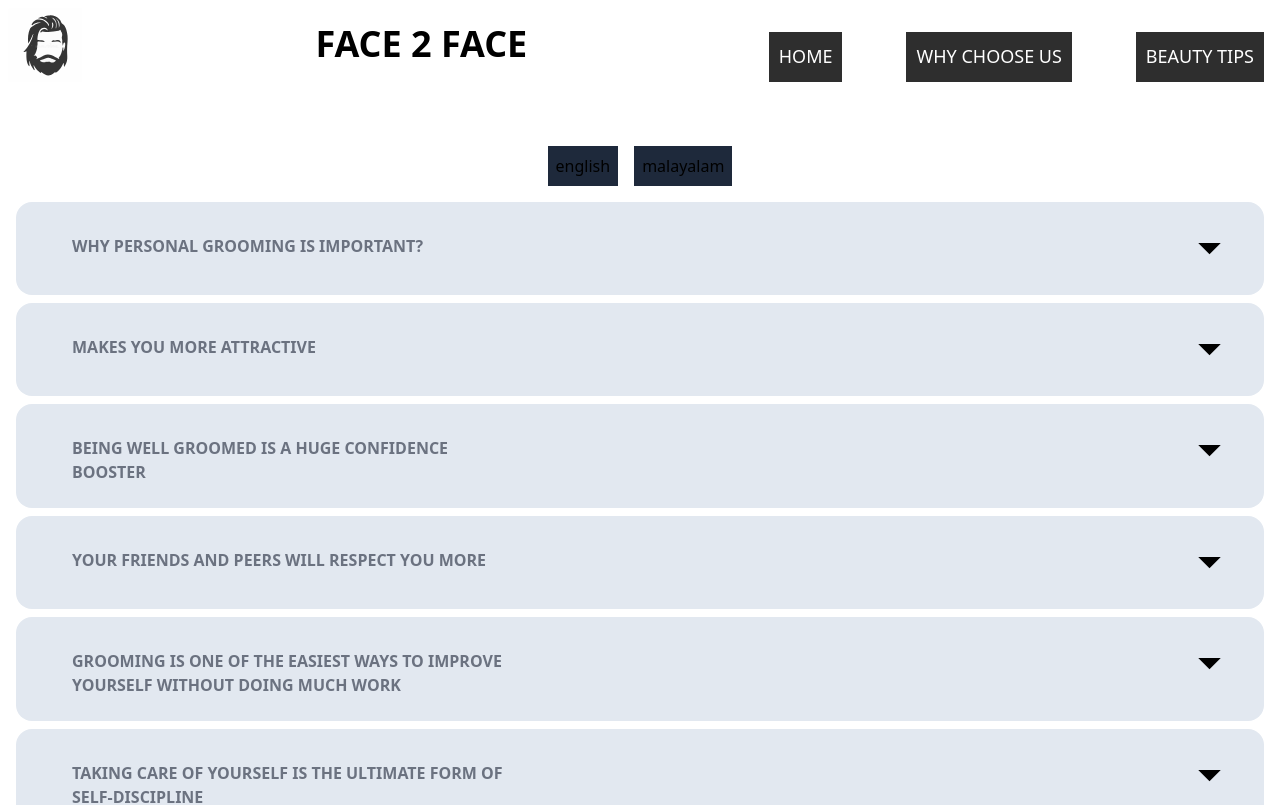
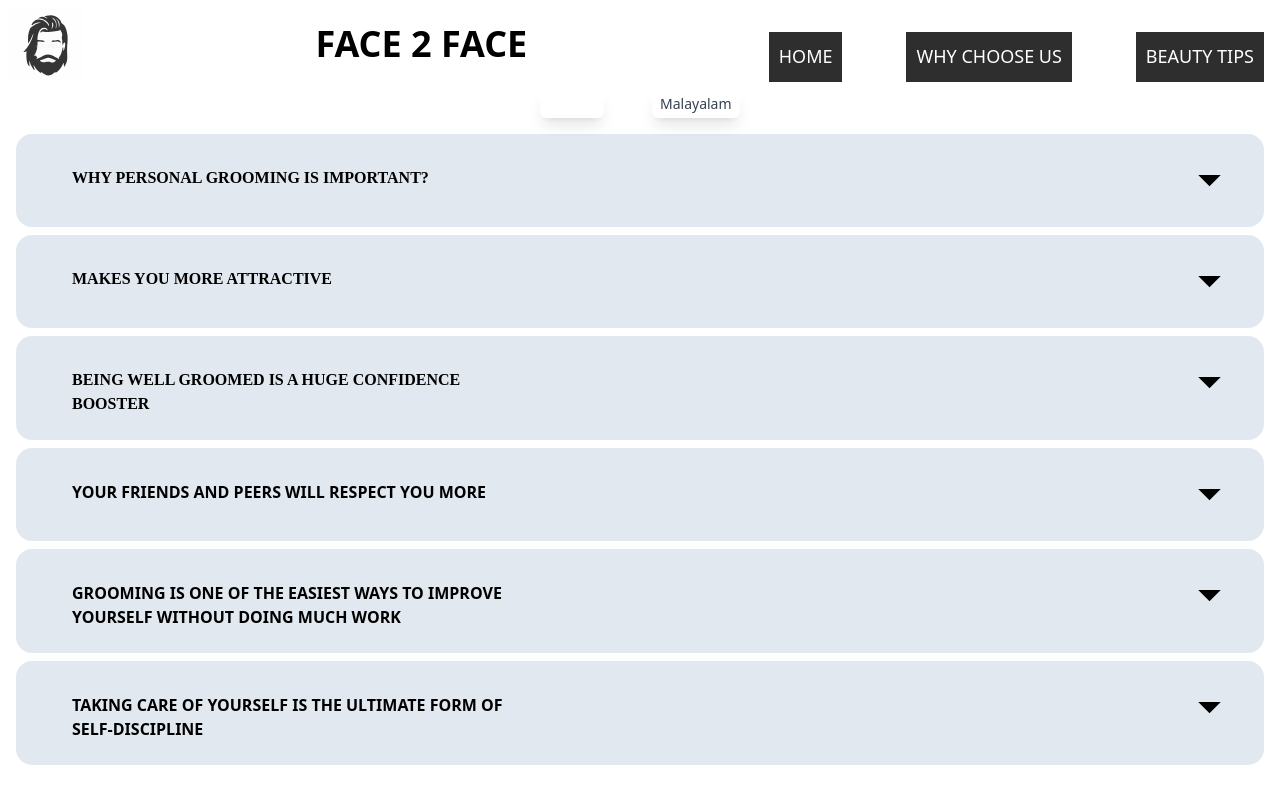
Before and after one commit to xmarzz/Face2Face, a Next.js app: page /beautytips in a window 1280 px wide. Shown: the top 805 px of the page. Built offline with nearby package versions, Linux system fonts and the light colour scheme.

Commit message:
finished

```diff
--- a/app/beautytips/page.tsx
+++ b/app/beautytips/page.tsx
@@ -2,7 +2,7 @@
 import React, { useState } from "react";
 import { IoMdArrowDropdown } from "react-icons/io";
 import LanguageSelector from "@/components/languageSelector";
-import '../../components/i18n'
+import "../../components/i18n";
 import { useTranslation } from "react-i18next";
 
 const Page = () => {
@@ -32,19 +32,19 @@
     setDrop5(!drop5);
   };
 
-  const {t, i18n } = useTranslation()
+  const { t, i18n } = useTranslation();
 
   return (
-    <div className="m-2 mt-12">
+    <div className="m-2 mt-0">
       <div className="">
-        <LanguageSelector/>
+        <LanguageSelector />
       </div>
       <div className="m-2 bg-slate-200 pt-6 pl-12 pr-8 pb-6 rounded-2xl">
         <div
           onClick={handleClick}
           className="cursor-pointer flex flex-row justify-between"
         >
-          <h2 className="font-brandon text-md mt-2 ml-2 max-w-md text-gray-500 font-semibold">
+          <h2 className="text-md mt-2 ml-2 max-w-md font-semibold font-caudex">
             {t("tipsHeader1")}
           </h2>
           <div className="min-w-max">
@@ -60,9 +60,9 @@
           </div>
         </div>
         <p
-          className={`mt-4 font-brandon text-sm text-center ${drop ? "" : "hidden "}`}
+          className={`mt-4 text-sm text-center ${drop ? "" : "hidden "}`}
         >
-         {t('tipsPara1')}
+          {t("tipsPara1")}
         </p>
       </div>
 
@@ -71,9 +71,8 @@
           onClick={handleClick1}
           className="cursor-pointer flex flex-row justify-between"
         >
-          <h2 className="font-brandon text-md mt-2 ml-2 max-w-md text-gray-500 font-semibold">
-
-          {t("tipsHeader2")}
+          <h2 className="text-md mt-2 ml-2 max-w-md font-semibold font-caudex">
+            {t("tipsHeader2")}
           </h2>
           <div className="min-w-max">
             {" "}
@@ -87,8 +86,8 @@
             />
           </div>
         </div>
-        <p className={`mt-4 text-center ${drop1 ? "" : "hidden"}`}>
-          {t('tipsPara2')}
+        <p className={` mt-4 text-center text-sm ${drop1 ? "" : "hidden"}`}>
+          {t("tipsPara2")}
         </p>
       </div>
 
@@ -97,8 +96,8 @@
           className="cursor-pointer flex flex-row justify-between"
           onClick={handleClick2}
         >
-          <h2 className="font-brandon text-md mt-2 ml-2 max-w-md text-gray-500 font-semibold">
-          {t("tipsHeader3")}
+          <h2 className="font-caudex text-md mt-2 ml-2 max-w-md font-semibold">
+            {t("tipsHeader3")}
           </h2>
           <div className="min-w-max">
             {" "}
@@ -112,7 +111,7 @@
             />
           </div>
         </div>
-        <p className={`mt-4 text-center ${drop2 ? "" : "hidden"}`}>
+        <p className={` mt-4 text-center text-sm ${drop2 ? "" : "hidden"}`}>
           {t("tipsPara3")}
         </p>
       </div>
@@ -122,9 +121,8 @@
           onClick={handleClick3}
           className="cursor-pointer flex flex-row justify-between"
         >
-          <h2 className="font-brandon text-md mt-2 ml-2 max-w-md text-gray-500 font-semibold">
-
-          <div>{t("tipsHeader4")}</div>
+          <h2 className="font-brandon text-md mt-2 ml-2 max-w-md font-semibold">
+            <div>{t("tipsHeader4")}</div>
           </h2>
           <div className="min-w-max">
             <IoMdArrowDropdown
@@ -137,7 +135,7 @@
             />
           </div>
         </div>
-        <p className={`mt-4 text-center ${drop3 ? "" : "hidden"}`}>
+        <p className={`mt-4 text-center text-sm ${drop3 ? "" : "hidden"}`}>
           {t("tipsPara4")}
         </p>
       </div>
@@ -147,9 +145,8 @@
           onClick={handleClick4}
           className="cursor-pointer flex flex-row justify-between"
         >
-          <h2 className="font-brandon text-md mt-2 ml-2 max-w-md text-gray-500 font-semibold">
-
-          <div>{t("tipsHeader5")}</div>
+          <h2 className="font-brandon text-md mt-2 ml-2 max-w-md font-semibold">
+            <div>{t("tipsHeader5")}</div>
           </h2>
           <div className="min-w-max">
             {" "}
@@ -163,7 +160,7 @@
             />
           </div>
         </div>
-        <p className={`mt-4 text-center ${drop4 ? "" : "hidden"}`}>
+        <p className={`mt-4 text-center text-sm ${drop4 ? "" : "hidden"}`}>
           {t("tipsPara5")}
         </p>
       </div>
@@ -173,9 +170,8 @@
           onClick={handleClick5}
           className="cursor-pointer flex flex-row justify-between"
         >
-          <h2 className="font-brandon text-md mt-2 ml-2 max-w-md text-gray-500 font-semibold">
-
-          {t("tipsHeader6")}
+          <h2 className="font-brandon text-md mt-2 ml-2 max-w-md font-semibold">
+            {t("tipsHeader6")}
           </h2>
           <div className="min-w-max">
             {" "}
@@ -189,7 +185,7 @@
             />
           </div>
         </div>
-        <p className={`mt-4 text-center ${drop5 ? "" : "hidden"}`}>
+        <p className={`mt-4 text-center text-sm ${drop5 ? "" : "hidden"}`}>
           {t("tipsPara6")}
         </p>
       </div>
--- a/app/globals.css
+++ b/app/globals.css
@@ -27,7 +27,6 @@
   margin-top: 16px;
   box-shadow: 0 2px 4px rgba(0, 0, 0, 0.1);
   z-index: 9999;
-
   animation: slideUp 1s forwards;
   opacity: 0;
 }
@@ -167,7 +166,6 @@
 
 .why-choose-us {
   font-family: var(--font-family);
-  padding: 22px;
   letter-spacing: 0.5px;
   font-size: 22px;
 }
--- a/app/page.tsx
+++ b/app/page.tsx
@@ -1,5 +1,6 @@
 import React from 'react'
 import Home from '@/components/Home'
+
 
 const page = () => {
   return (
--- a/app/whychooseus/page.tsx
+++ b/app/whychooseus/page.tsx
@@ -16,7 +16,7 @@
 
   return (
     <div className="why-choose-us">
-      <div className="">
+      <div className="font-playfair text-sm">
         <LanguageSelector/>
       </div>
       <div
--- a/components/languageSelector.js
+++ b/components/languageSelector.js
@@ -1,4 +1,4 @@
-import React, { useState } from "react";
+import React, { useEffect, useState } from "react";
 import { useTranslation } from "react-i18next";
 
 const LanguageSelector = () => {
@@ -8,33 +8,37 @@
 
   const changeToEnglish = () => {
     i18n.changeLanguage("en");
-
     setSelectedLanguage("english");
   };
 
   const changeToMalayalam = () => {
     i18n.changeLanguage("ml");
-
     setSelectedLanguage("malayalam");
   };
 
+  useEffect(() =>{
+    if(i18n.language === 'en')
+      setSelectedLanguage("english")
+    else if(i18n.language === 'ml')
+     setSelectedLanguage("malayalam")
+    else
+     setSelectedLanguage('english')
+
+  },[])
+
   return (
-    <div className="flex flex-row m-2 justify-center">
+    <div className="flex flex-row justify-center mb-2 font-playfair">
       <div
         onClick={changeToEnglish}
-        className="m-2 p-2 cursor-pointer bg-slate-800"
-      >
-        english
+        className={`mb-2 mx-6 p-2 cursor-pointer bg-slate-800 rounded-md inline-flex items-center bg-white text-gray-700 shadow-lg rounded-full px-2 py-1 text-sm font-medium cursor-pointer select-none outline-none ring-0 transition-colors duration-280 ease-in-out transform translate-y-0 opacity-100 will-change-transform will-change-opacity z-0 ${selectedLanguage === 'english' ? "bg-[#0C090A] text-white" : ""}`}>
+        English
       </div>
-      <div
-        id="line"
-        className={`transition-all duration-500 ease-in-out ${selectedLanguage === "english" ? "move-to-left" : "move-to-right"}`}
-      ></div>
+
       <div
         onClick={changeToMalayalam}
-        className="m-2 p-2 cursor-pointer bg-slate-800"
+        className={`mb-2 mx-6 p-2 cursor-pointer bg-slate-800 rounded-md inline-flex items-center bg-white text-gray-700 shadow-lg rounded-full px-2 py-1 text-sm font-medium cursor-pointer select-none outline-none ring-0 transition-colors duration-280 ease-in-out transform translate-y-0 opacity-100 will-change-transform will-change-opacity z-0 ${selectedLanguage==='malayalam' ? "bg-[#0C090A] text-white" : ""}`}
       >
-        malayalam
+        Malayalam
       </div>
     </div>
   );
--- a/package.json
+++ b/package.json
@@ -9,6 +9,8 @@
     "lint": "next lint"
   },
   "dependencies": {
+    "@fontsource/caudex": "^5.0.18",
+    "@fontsource/forum": "^5.0.18",
     "@nextui-org/react": "^2.2.9",
     "boxicons": "^2.1.4",
     "framer-motion": "^11.0.3",
--- a/tailwind.config.ts
+++ b/tailwind.config.ts
@@ -13,6 +13,10 @@
         'gradient-conic':
           'conic-gradient(from 180deg at 50% 50%, var(--tw-gradient-stops))',
       },
+      fontFamily:{
+        'caudex': ['Caudex', 'serif'],
+        'forum': ['Forum', 'serif'],
+      }
     },
   },
   plugins: [],
```
Also changed, not shown: 1 other file (tests, documents, lock files or other folders).
